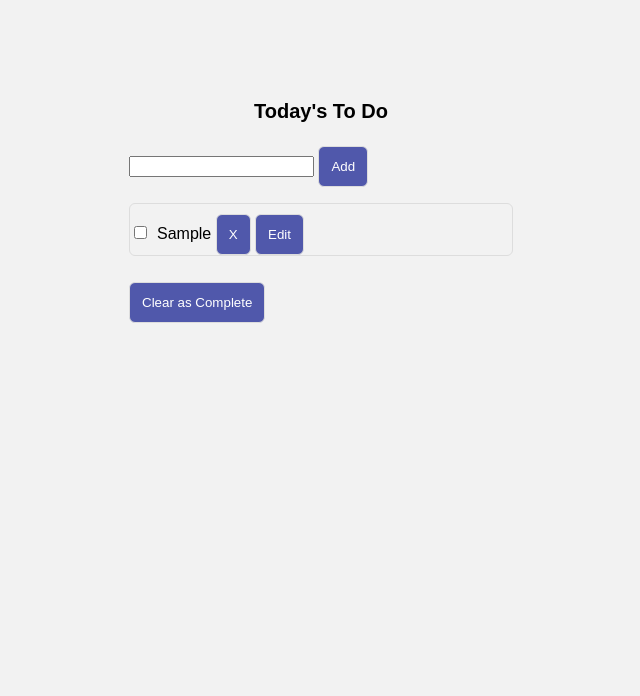
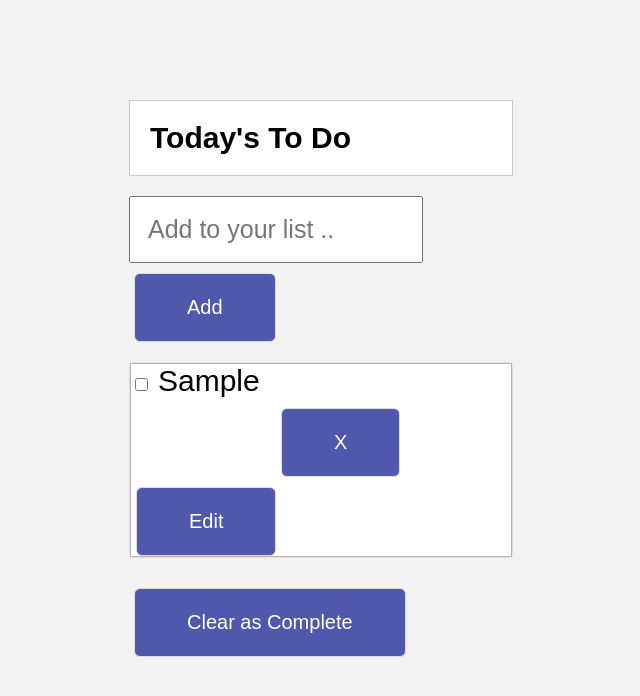
Before and after one commit to SAZZAD1Q2/New-TO-Do-List, a website built with webpack: page src/index.html in a window 1280 px wide. Both pictures are taken after typing "Sample" into the empty fields and a click on the button "Add". Shown: the whole page, without its empty margins (319-959 px from the left). Built offline with nearby package versions, Linux system fonts and the light colour scheme.

Commit message:
style.css edited

```diff
--- a/src/index.html
+++ b/src/index.html
@@ -8,7 +8,7 @@
 </head>
 <body>
   <h1>Today's To Do</h1>
-  <input type="text" id="input" />
+  <input type="text" id="input" placeholder="Add to your list .." />
   <button id="button">Add</button>
   <ul id="todo-list"></ul>
   <div class="button-container">
--- a/src/style.css
+++ b/src/style.css
@@ -10,8 +10,12 @@ body {
 
 h1 {
   font-size: 20px;
-  text-align: center;
+  text-align: left;
+  padding: 20px;
   margin-top: 0;
+  font-size: 30px;
+  border: 1px solid #cac7c7;
+  background-color: #fff;
 }
 
 #app {
@@ -40,14 +44,22 @@ h1 {
   border-radius: 5px 0 0 5px;
 }
 
+#input {
+  padding: 17px;
+  width: 20vw;
+  font-size: 25px;
+}
+
 button {
-  padding: 12px;
+  margin-left: 5px;
+  padding: 22px 52px;
   background-color: #5058ab;
   color: white;
   cursor: pointer;
   margin-top: 10px;
   border: 1px solid #ddd;
   border-radius: 6px;
+  font-size: 20px;
 }
 
 .addTask button {
@@ -64,6 +76,17 @@ ul {
   padding: 0;
   border: 1px solid #ddd;
   border-radius: 6px;
+  font-size: 20px;
+}
+
+#todo-list li {
+  font-size: 30px;
+  border: 1px solid #bcb4b4;
+  background-color: #fff;
+}
+
+.remove-button {
+  margin-left: 150px;
 }
 
 .content {
```
